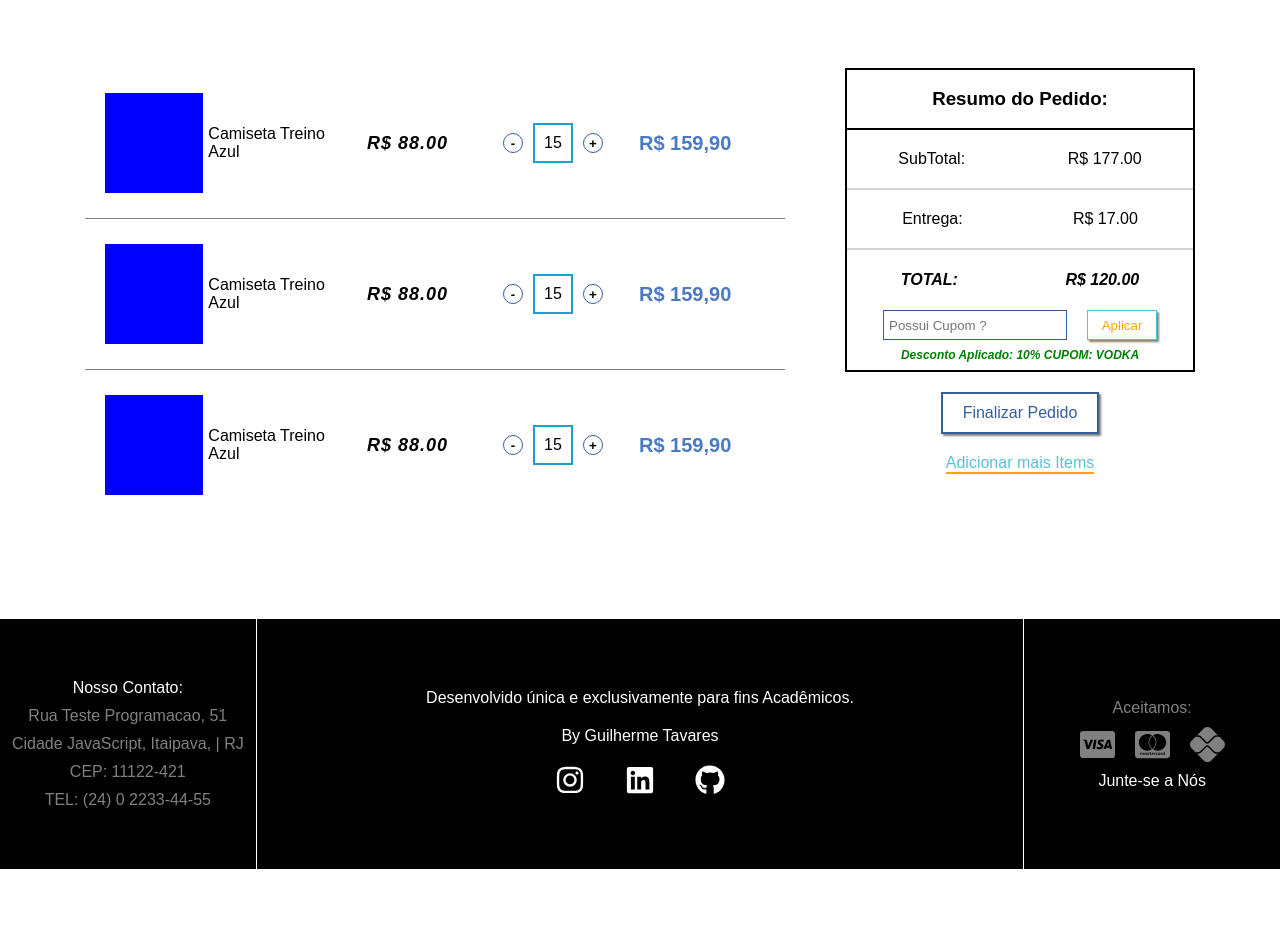
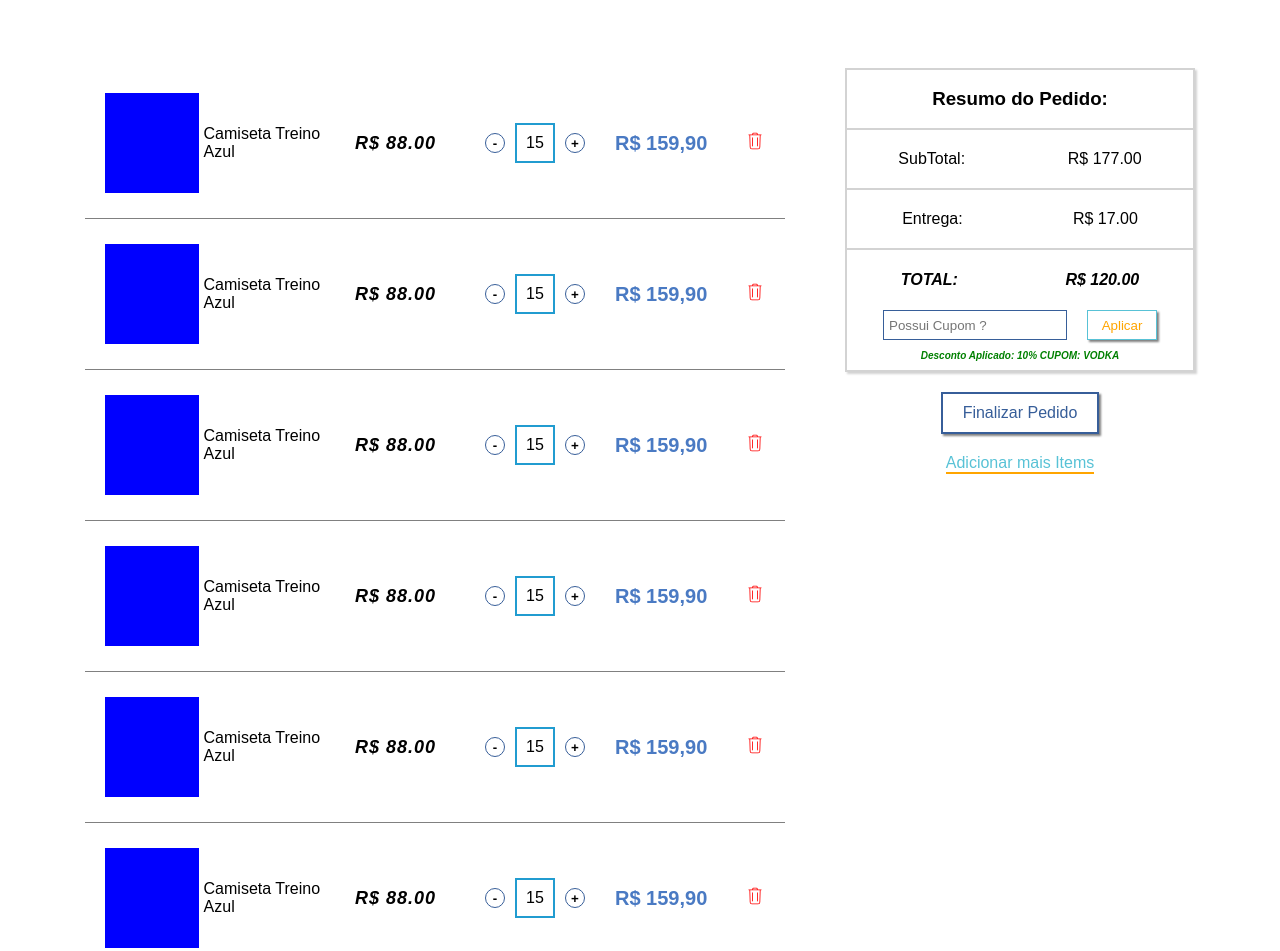
Before and after one commit to Guittsgui/AssessoriaEsportiva-FRONT, a Next.js app: page /MyCart in a window 1280 px wide. Shown: the part 181-1132 px from the top of the page. Before the commit the page ends 1050 px from the top, so only its background shows below. Built offline with nearby package versions, Linux system fonts and the light colour scheme.

Commit message:
FIXL: Reajuste no Layoute da mágina meu Carrinho

```diff
--- a/src/app/(pages)/(public)/MyCart/page.tsx
+++ b/src/app/(pages)/(public)/MyCart/page.tsx
@@ -14,6 +14,15 @@ function MyCart() {
 
         <s.MainContainer>
           <s.ProductsResume>
+            <ProductCart/>
+            <ProductCart/>
+            <ProductCart/>
+            <ProductCart/>
+            <ProductCart/>
+            <ProductCart/>
+            <ProductCart/>
+            <ProductCart/>
+            <ProductCart/>
             <ProductCart/>
             <ProductCart/>
             <ProductCart/>
--- a/src/app/(pages)/(public)/MyCart/style.ts
+++ b/src/app/(pages)/(public)/MyCart/style.ts
@@ -36,7 +36,8 @@ export const OrderResume = styled.div`
 `
 
 export const OrderInfos = styled.div`
-    border: 2px solid black;
+    border: 2px solid lightgray;
+    box-shadow: 2px 2px 2px lightgray;
     display: flex;
     flex-direction: column;
     align-items: center;
@@ -49,7 +50,7 @@ export const OrderInfos = styled.div`
         display: flex;
         align-items: center;
         justify-content: center;
-        border-bottom: 2px solid black;
+        border-bottom: 2px solid lightgray;
     }
     .separate{
         height: 60px;
@@ -105,7 +106,7 @@ export const OrderInfos = styled.div`
             align-items: center;
             justify-content: center;
             color: green;
-            font-size: 12px;
+            font-size: 10px;
             font-weight: bolder;
             font-style: italic;
         }
--- a/src/app/components/Ecommerce/ProductCart/index.tsx
+++ b/src/app/components/Ecommerce/ProductCart/index.tsx
@@ -1,10 +1,15 @@
 import * as s from './style'
+import { CiTrash } from "react-icons/ci";
 
 
 import React from 'react'
 
-function ProductCart
-() {
+function ProductCart() {
+
+    function handleRemoveItem(){
+        alert('Apagou !')
+    }
+
   return (
     <s.Container>
         <s.ProductImageAndName>
@@ -28,6 +33,9 @@ function ProductCart
         <s.ProductsTotalPriece>
             <p> R$ 159,90 </p>
         </s.ProductsTotalPriece>
+        <s.Remove>
+            <button onClick={handleRemoveItem}><CiTrash size={20} className='logo'/></button>
+        </s.Remove>
     </s.Container>
   )
 }
--- a/src/app/components/Ecommerce/ProductCart/style.ts
+++ b/src/app/components/Ecommerce/ProductCart/style.ts
@@ -70,3 +70,15 @@ export const ProductsTotalPriece = styled.div`
     color: ${({theme}) => theme.main1};
 
 `
+
+export const Remove = styled.div`
+    button{
+        border: none;
+        background-color: transparent;
+        color: red;
+        &:hover{
+            opacity: 60%;
+        }
+    }
+
+`
```
